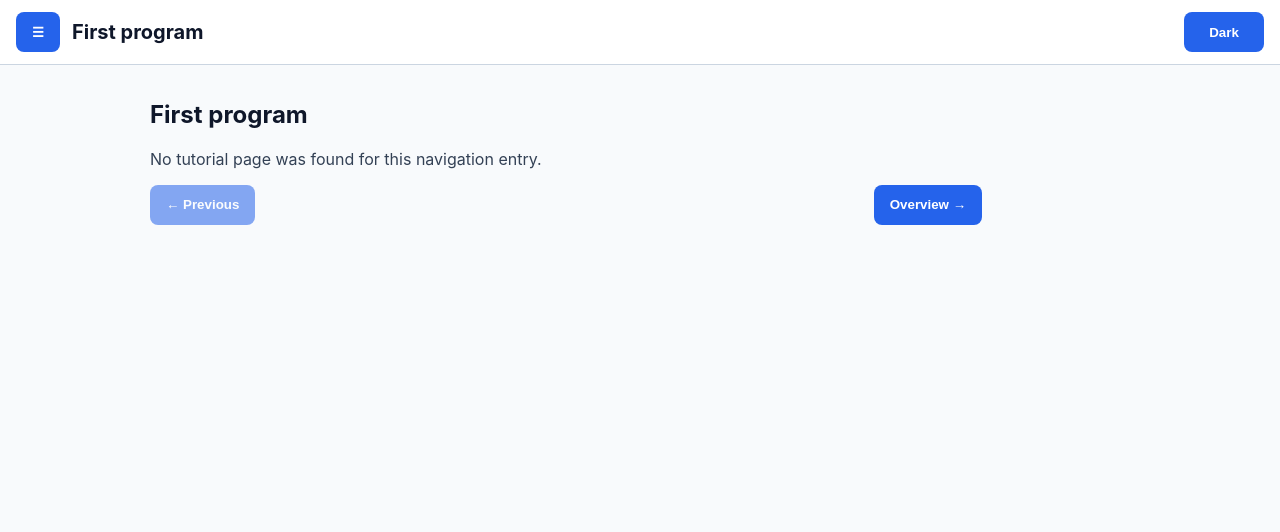
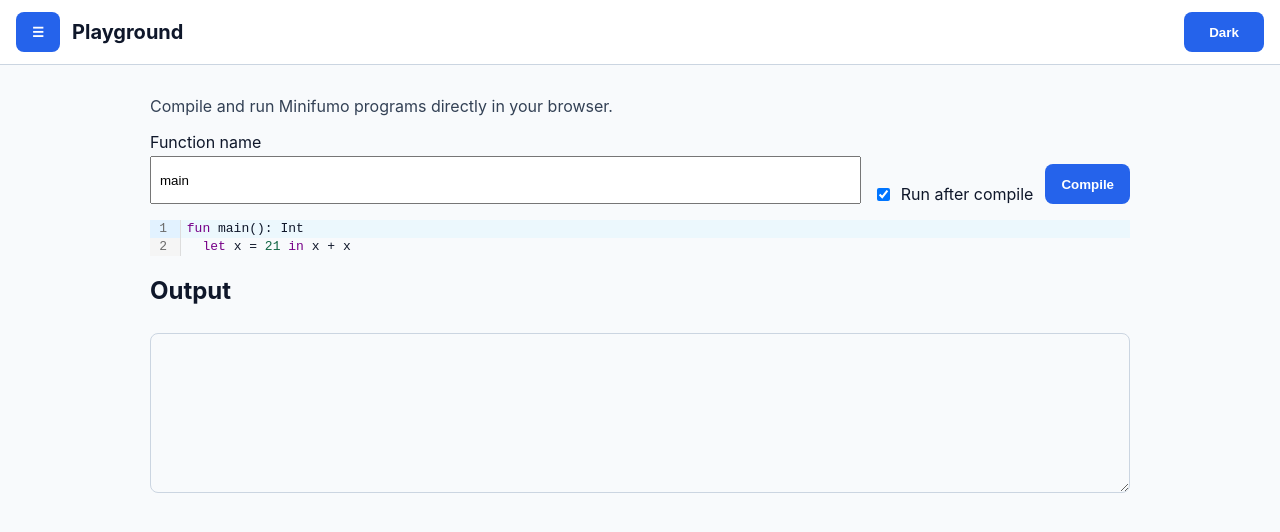
Before and after one commit to peterzeller/minifumo-lang, a React (Vite) app in the folder web/: page /playground in a window 1280 px wide. Shown: the top 532 px of the page. Built offline with nearby package versions, Linux system fonts and the light colour scheme.

Commit message:
Add static-exported tutorial URLs for GitHub Pages

```diff
--- a/web/package.json
+++ b/web/package.json
@@ -11,7 +11,7 @@
     "predev": "npm run compile:compiler:dev && npm run sync:compiler",
     "prebuild": "npm run compile:compiler:prod && npm run sync:compiler",
     "dev": "vite --host 0.0.0.0 --port 4173",
-    "build": "tsc -b && vite build",
+    "build": "tsc -b && vite build && node ./scripts/export-static-routes.mjs",
     "preview": "vite preview --host 0.0.0.0 --port 4173",
     "test:e2e": "playwright test",
     "test:e2e:headed": "playwright test --headed"
--- a/web/src/App.tsx
+++ b/web/src/App.tsx
@@ -6,12 +6,9 @@ import { minifumoLanguage } from './minifumoLanguage'
 import { MinifumoCompiler } from './compiler'
 import { tutorialPagesById, type TutorialBlock, type TutorialCodeInclude, type TutorialPage } from './tutorial'
 import { siteNavigationModel, tutorialOrderedPages, tutorialPageTitlesById, type TutorialNavigationNode } from './navigation'
+import { type NavigationTarget, navigationTargetToPath, pathToNavigationTarget, syncBrowserPath } from './routes'
 
 type Theme = 'light' | 'dark'
-
-type NavigationTarget =
-  | { kind: 'playground' }
-  | { kind: 'tutorial'; pageId: string }
 
 interface CompileError {
   message: string
@@ -186,7 +183,7 @@ function TutorialBlockView({
             <a
               key={`${link.targetId}-${index}`}
               className="tutorialLink"
-              href="#"
+              href={navigationTargetToPath({ kind: 'tutorial', pageId: link.targetId })}
               onClick={(event) => {
                 event.preventDefault()
                 onNavigate(link.targetId)
@@ -236,7 +233,7 @@ function TutorialNavigationTree({
           return (
             <li key={node.pageId}>
               <a
-                href="#"
+                href={navigationTargetToPath({ kind: 'tutorial', pageId: node.pageId })}
                 className={isActive ? 'tocLink activeTocLink' : 'tocLink'}
                 onClick={(event) => {
                   event.preventDefault()
@@ -318,10 +315,9 @@ function getInitialTheme(): Theme {
   return window.matchMedia('(prefers-color-scheme: dark)').matches ? 'dark' : 'light'
 }
 
-// Returns the initial navigation target based on the declared tutorial table of contents.
-function getInitialNavigationTarget(): NavigationTarget {
-  const firstTutorialPage = tutorialOrderedPages[0]
-  return firstTutorialPage ? { kind: 'tutorial', pageId: firstTutorialPage.pageId } : { kind: 'playground' }
+// Returns the fallback navigation target used when the current path is unknown.
+function getDefaultNavigationTarget(): NavigationTarget {
+  return { kind: 'playground' }
 }
 
 // Renders the mobile-friendly Minifumo browser playground UI.
@@ -333,7 +329,7 @@ export function App() {
   const [shouldRun, setShouldRun] = useState(true)
   const [theme, setTheme] = useState<Theme>(() => getInitialTheme())
   const [isNavOpen, setIsNavOpen] = useState(false)
-  const [navigationTarget, setNavigationTarget] = useState<NavigationTarget>(() => getInitialNavigationTarget())
+  const [navigationTarget, setNavigationTarget] = useState<NavigationTarget>(() => pathToNavigationTarget(window.location.pathname, getDefaultNavigationTarget()))
   const isPlaygroundActive = navigationTarget.kind === 'playground'
   const activePageTitle =
     navigationTarget.kind === 'playground'
@@ -356,6 +352,21 @@ export function App() {
   useEffect(() => {
     document.title = activePageTitle
   }, [activePageTitle])
+
+  // Keeps application state synchronized with browser back and forward navigation.
+  useEffect(() => {
+    const handlePopState = () => {
+      setNavigationTarget(pathToNavigationTarget(window.location.pathname, getDefaultNavigationTarget()))
+    }
+
+    window.addEventListener('popstate', handlePopState)
+    return () => window.removeEventListener('popstate', handlePopState)
+  }, [])
+
+  // Updates browser history when app navigation state changes.
+  useEffect(() => {
+    syncBrowserPath(navigationTarget)
+  }, [navigationTarget])
 
   // Initializes and tears down the CodeMirror editor instance when the playground view is active.
   useEffect(() => {
@@ -436,7 +447,7 @@ export function App() {
         <nav aria-label="Main navigation">
           <h2>Contents</h2>
           <a
-            href="#"
+            href={navigationTargetToPath({ kind: 'playground' })}
             className={isPlaygroundActive ? 'tocLink activeTocLink' : 'tocLink'}
             onClick={(event) => {
               event.preventDefault()
--- /dev/null
+++ b/web/src/routes.ts
@@ -0,0 +1,56 @@
+import { tutorialPagesById } from './tutorial'
+
+export type NavigationTarget =
+  | { kind: 'playground' }
+  | { kind: 'tutorial'; pageId: string }
+
+const playgroundPath = '/playground'
+const tutorialPathPrefix = '/tutorial/'
+
+// Returns the application base path configured for static deployment environments.
+function getBasePath(): string {
+  return import.meta.env.BASE_URL.replace(/\/$/u, '') || ''
+}
+
+// Removes the deployment base path from a browser pathname.
+function stripBasePath(pathname: string): string {
+  const basePath = getBasePath()
+  if (basePath && pathname.startsWith(basePath)) {
+    const strippedPath = pathname.slice(basePath.length)
+    return strippedPath.length > 0 ? strippedPath : '/'
+  }
+
+  return pathname
+}
+
+// Converts a browser pathname into a navigation target used by the React app state.
+export function pathToNavigationTarget(pathname: string, fallbackTarget: NavigationTarget): NavigationTarget {
+  const normalizedPath = stripBasePath(pathname).replace(/\/$/u, '') || '/'
+
+  if (normalizedPath === '/' || normalizedPath === playgroundPath) {
+    return { kind: 'playground' }
+  }
+
+  if (normalizedPath.startsWith(tutorialPathPrefix)) {
+    const pageId = decodeURIComponent(normalizedPath.slice(tutorialPathPrefix.length))
+    if (tutorialPagesById[pageId]) {
+      return { kind: 'tutorial', pageId }
+    }
+  }
+
+  return fallbackTarget
+}
+
+// Converts a navigation target into a deployment-aware browser path.
+export function navigationTargetToPath(target: NavigationTarget): string {
+  const relativePath = target.kind === 'playground' ? playgroundPath : `${tutorialPathPrefix}${encodeURIComponent(target.pageId)}`
+  return `${getBasePath()}${relativePath}`
+}
+
+// Navigates to a target and updates browser history unless the URL already matches.
+export function syncBrowserPath(target: NavigationTarget): void {
+  const nextPath = navigationTargetToPath(target)
+  if (window.location.pathname !== nextPath) {
+    window.history.pushState(null, '', nextPath)
+  }
+}
```
Also changed, not shown: web/scripts/export-static-routes.mjs (added, +36 -0 lines), 1 other file (tests, documents, lock files or other folders).
